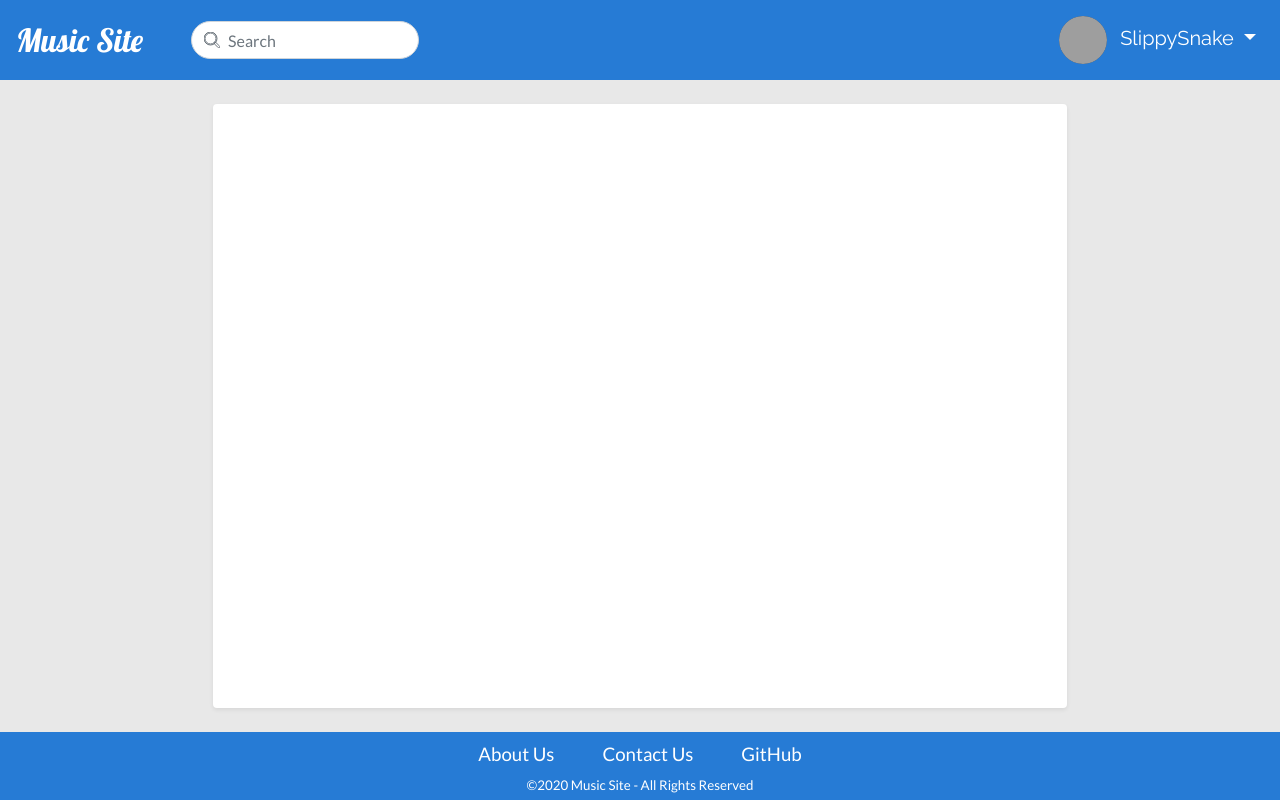
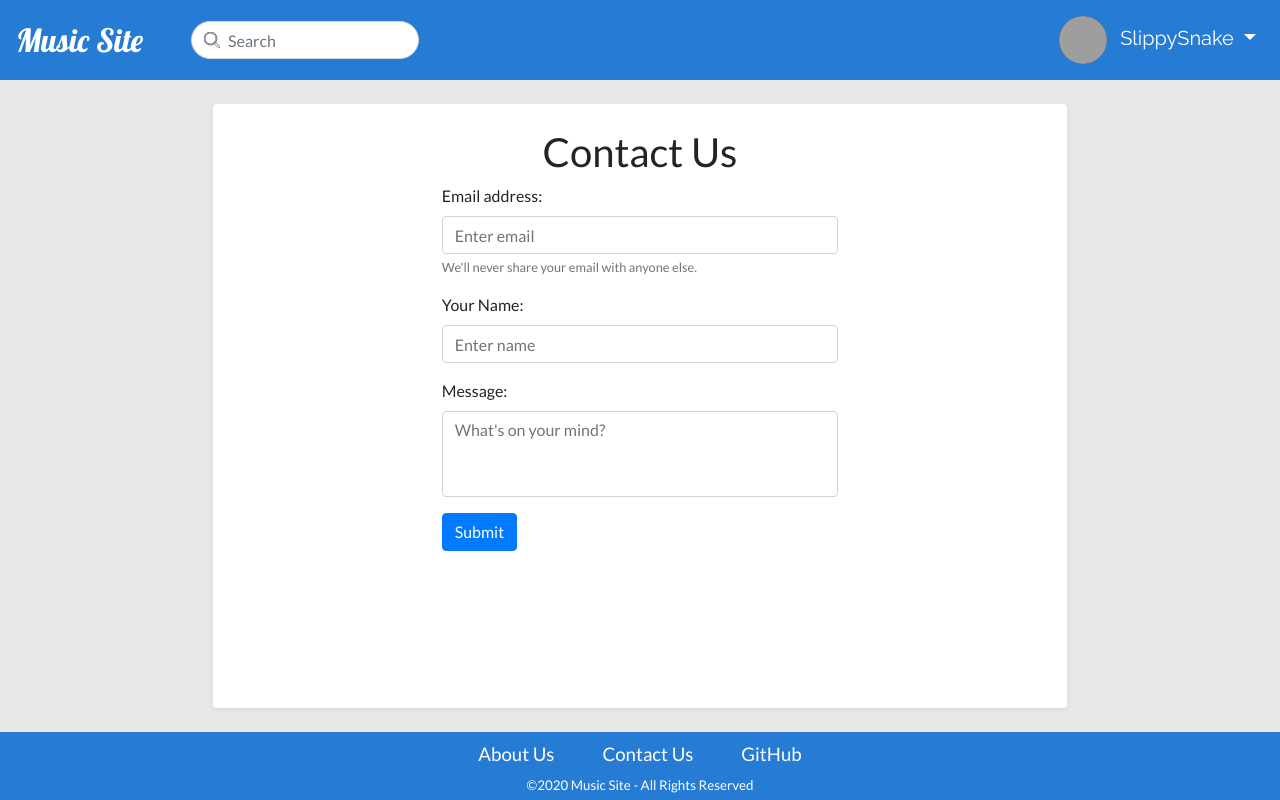
Before and after one commit to JaceBayless/MusicSite, a Vue app in the folder client/: page /contact-us in a window 1280 px wide. Built offline with nearby package versions, Linux system fonts and the light colour scheme; grey boxes are pictures that could not be loaded.

Commit message:
Added contact form

```diff
--- a/client/src/pages/Contact.vue
+++ b/client/src/pages/Contact.vue
@@ -1,2 +1,50 @@
-<div>
-</div>
+<template>
+  <b-row class="py-4">
+    <b-col cols="10" offset="1" md="6" offset-md="3">
+        <h1 class="text-center">
+            Contact Us
+        </h1>
+      <b-form @submit.prevent="contact">
+        <b-form-group
+          label="Email address:"
+          label-for="email"
+          description="We'll never share your email with anyone else."
+        >
+          <b-form-input
+            id="email"
+            v-model="email"
+            type="email"
+            required
+            placeholder="Enter email"
+          ></b-form-input>
+        </b-form-group>
+
+        <b-form-group label="Your Name:" label-for="name">
+          <b-form-input id="name" v-model="name" required placeholder="Enter name"></b-form-input>
+        </b-form-group>
+        <b-form-group label="Message:" label-for="message">
+            <b-form-textarea v-model="message" id="message" name="message" placeholder="What's on your mind?" rows="3" max-rows="6">
+            </b-form-textarea>
+        </b-form-group>
+        <b-button type="submit" variant="primary">Submit</b-button>
+      </b-form>
+    </b-col>
+  </b-row>
+</template>
+
+<script>
+
+export default {
+    data(){
+        return{
+            name: null,
+            email: null,
+            message: null
+        };
+    },
+    methods:{
+        contact(){
+        }
+    }
+}
+</script>
```
